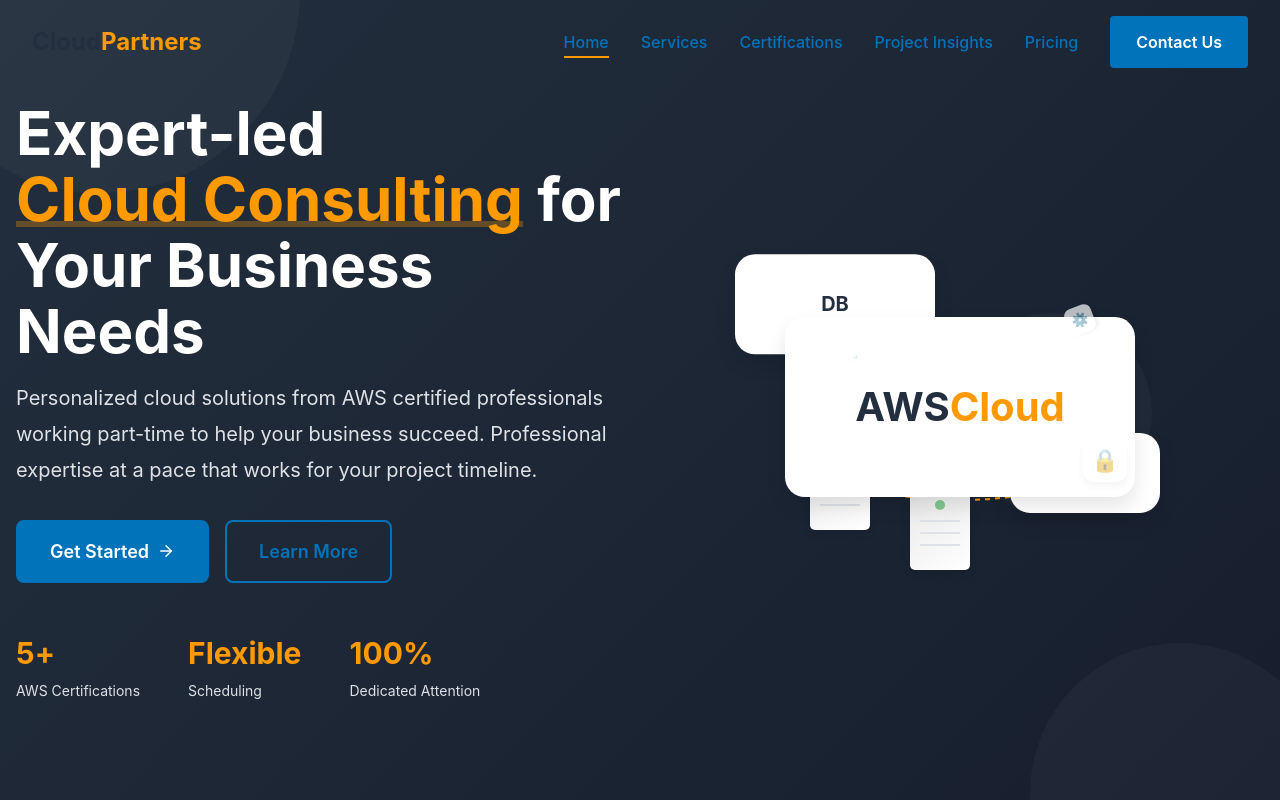
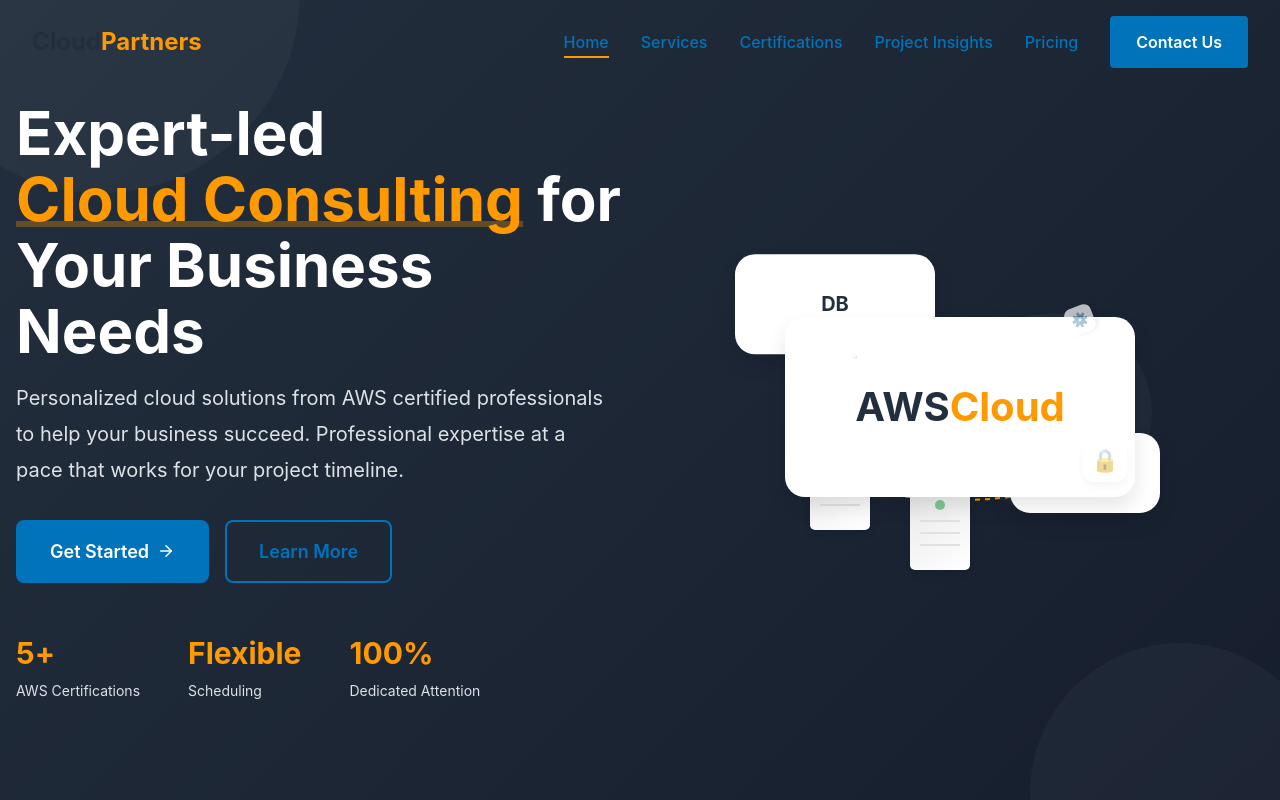
Before and after one commit to Tetianamost/cloud-consulting-business, a React (Create React App) app: page / in a window 1280 px wide. Shown: the top 800 px of the page. Built offline with nearby package versions, Linux system fonts and the light colour scheme.

Commit message:
Remove part-time everywhere

```diff
--- a/src/components/layout/Footer.tsx
+++ b/src/components/layout/Footer.tsx
@@ -192,7 +192,7 @@
             Cloud<span>Partners</span>
           </Logo>
           <Description>
-            Part-time cloud consulting services to help your business navigate cloud solutions with confidence. AWS certified professionals delivering personalized advice and assistance on your timeline.
+            Flexible cloud consulting services to help your business navigate cloud solutions with confidence. AWS certified professionals delivering personalized advice and assistance on your timeline.
           </Description>
           <SocialLinks>
             <SocialLink
--- a/src/components/sections/Hero/Hero.tsx
+++ b/src/components/sections/Hero/Hero.tsx
@@ -242,7 +242,7 @@
             Expert-led <span>Cloud Consulting</span> for Your Business Needs
           </Heading>
           <Subheading>
-            Personalized cloud solutions from AWS certified professionals working part-time to help your business succeed.
+            Personalized cloud solutions from AWS certified professionals to help your business succeed.
             Professional expertise at a pace that works for your project timeline.
           </Subheading>
 
--- a/src/components/sections/Pricing/Pricing.tsx
+++ b/src/components/sections/Pricing/Pricing.tsx
@@ -179,7 +179,7 @@
         viewport={{ once: true }}
         variants={titleVariants}
       >
-        Fair, transparent pricing for our part-time cloud consulting services with realistic delivery schedules
+        Fair, transparent pricing for our cloud consulting services with realistic delivery schedules
       </SectionSubtitle>
 
       <PricingContent>
```
